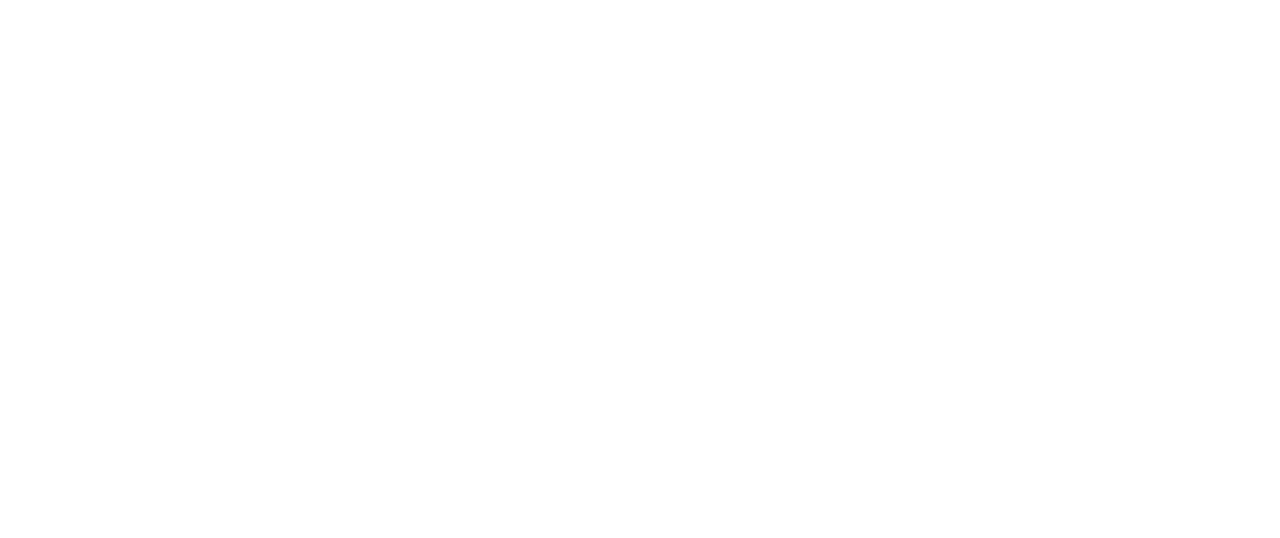
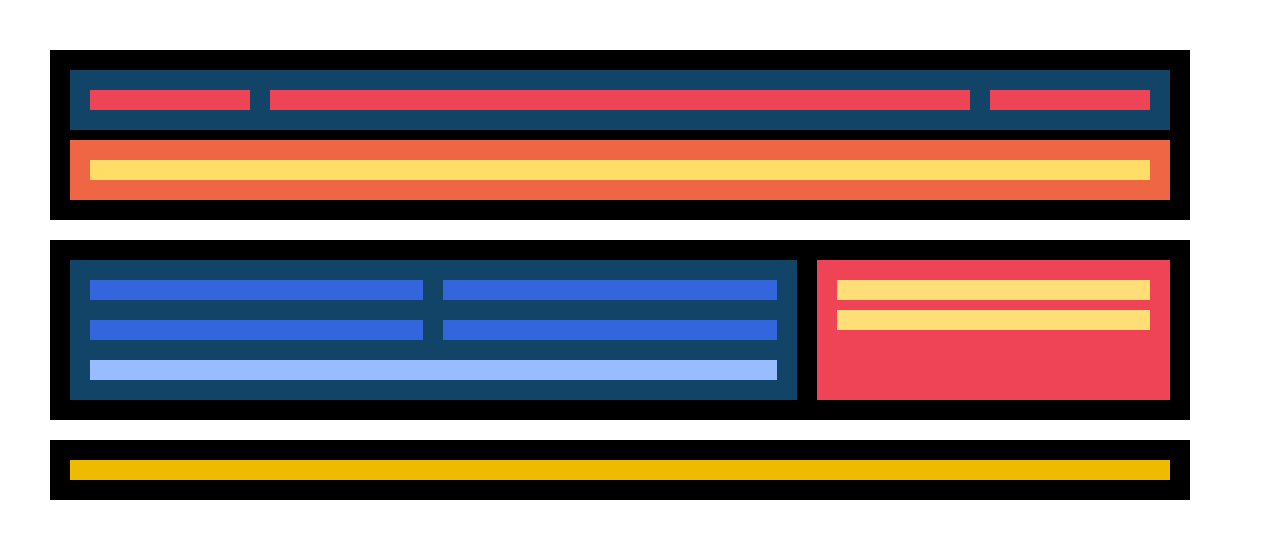
Before and after one commit to Jarperw/sprint-1, a plain HTML site: page nivel-3/ejercicio-7/index.html in a window 1280 px wide. Drawn offline with Linux system fonts and the light colour scheme.

Commit message:
ejercicio 1 con grid

```diff
--- a/nivel-3/ejercicio-7/css/estilos.css
+++ b/nivel-3/ejercicio-7/css/estilos.css
@@ -0,0 +1,69 @@
+* {
+    max-width: 1200px;
+    margin: 10px;
+    padding: 10px;
+}
+
+header {
+    background: #000;
+    display: grid;
+    grid-template-rows: 1fr auto;
+    margin-bottom: 1.25em;
+}
+
+.menu {
+    background: #146;
+    display: grid;
+    grid-template-columns: 1fr 4fr 1fr;
+    margin-bottom: 0;
+}
+
+.logo, nav, .social {
+    background: #e45;
+}
+
+.principal {
+    background-color: #e64;
+}
+
+h1 {
+    background: #fd6;
+}
+
+main {
+    background: #000;
+    display: grid;
+    grid-template-columns: 4fr 2fr;
+    margin-bottom: 1.25em;
+}
+
+section {
+    background: #146;
+    display: grid;
+    grid-template-columns: 1fr 1fr;
+}
+
+article {
+    background-color: #36d;
+}
+
+.large {
+    background: #9bf;
+    grid-column: 1 / -1;
+}
+
+aside {
+    background: #e45;
+}
+
+.publicidad {
+    background: #fd7;
+}
+
+footer {
+    background: #000;
+}
+
+.pie {
+    background: #eb0;
+}
--- a/nivel-3/ejercicio-7/index.html
+++ b/nivel-3/ejercicio-7/index.html
@@ -5,8 +5,34 @@
     <meta http-equiv="X-UA-Compatible" content="IE=edge">
     <meta name="viewport" content="width=device-width, initial-scale=1.0">
     <title>Nivel 3(ejercicio 7(grid)) Albert</title>
+    <link rel="stylesheet" href="css/estilos.css">
 </head>
 <body>
-
+    <header>
+        <div class="menu">
+            <div class="logo"></div>
+            <nav></nav>
+            <div class="social"></div>
+        </div>
+        <div class="principal">
+            <h1></h1>
+        </div>
+    </header>
+    <main>
+        <section>
+            <article></article>
+            <article></article>
+            <article></article>
+            <article></article>
+            <article class="large"></article>
+        </section>
+        <aside>
+            <div class="publicidad"></div>
+            <div class="publicidad"></div>
+        </aside>
+    </main>
+    <footer>
+        <div class="pie"></div>
+    </footer>
 </body>
 </html>
```
